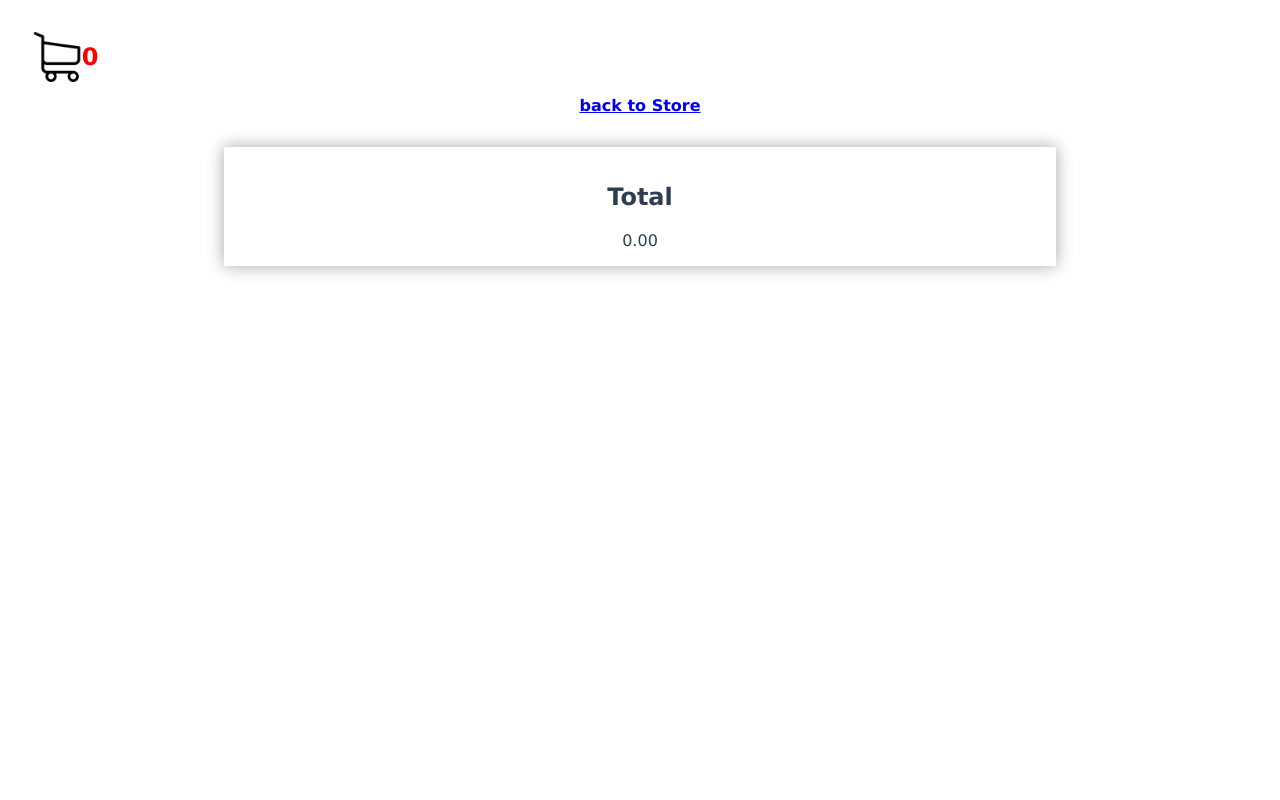
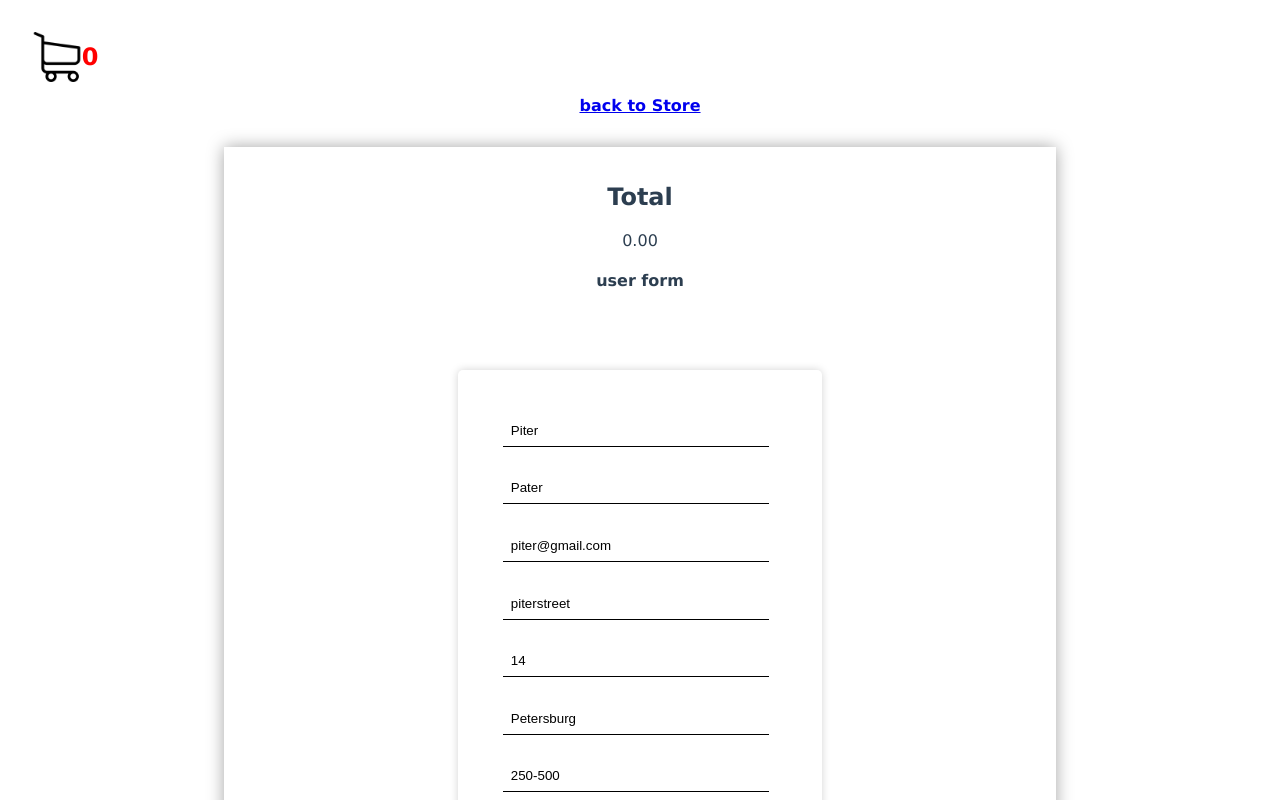
Before and after one commit to AlenJakob/phone-store, a Vue app: page /shopingCart in a window 1280 px wide. Shown: the top 800 px of the page. Built offline with nearby package versions, Linux system fonts and the light colour scheme.

Commit message:
add user form to confirm order

```diff
--- a/src/components/CartList.vue
+++ b/src/components/CartList.vue
@@ -11,11 +11,18 @@
     </ul>
     <h2>Total</h2>
     <div>{{totalVal.toFixed(2)}}</div>
+    <div>
+      <UserForm />
+    </div>
   </div>
 </template>
 
 <script>
+import UserForm from "./UserForm";
 export default {
+  components: {
+    UserForm
+  },
   data() {
     return {};
   },
--- a/src/components/Products.vue
+++ b/src/components/Products.vue
@@ -37,7 +37,8 @@ export default {
       show: false,
       colorId: 1000,
       sizeId: 1100,
-      productId: 1
+      productId: 1,
+      msgSuccess: 1000
     };
   },
   methods: {
@@ -46,7 +47,7 @@ export default {
     },
     successMsg() {
       this.show = true;
-      setTimeout(this.clearMsg, 1000);
+      setTimeout(this.clearMsg, this.msgSuccess);
     },
     pickColor(event) {
       this.colorId = event.target.value;
--- /dev/null
+++ b/src/components/UserForm.vue
@@ -0,0 +1,103 @@
+<template>
+  <div class="form_container">
+    <h4>user form</h4>
+    <form class="form_user">
+      <input type="text" placeholder="name" v-model="name" />
+
+      <input type="text" placeholder="surname" v-model="surname" />
+
+      <input type="email" required placeholder="email" v-model="email" />
+
+      <input type="text" placeholder="street" v-model="address.street" />
+
+      <input type="number" placeholder="house number" v-model="address.houseNumber" />
+
+      <input type="text" placeholder="city" v-model="address.city" />
+
+      <input type="text" placeholder="postcode" v-model="address.postCode" />
+      <!-- <button class="form_submit" @click.prevent="ConfirmOrder">confirm</button> -->
+      <input type="submit" @click.prevent="ConfirmOrder" />
+    </form>
+    <ul>
+      <!-- <li v-for="item in address" :key="item.id">{{item}}</li> -->
+    </ul>
+  </div>
+</template>
+
+<script>
+export default {
+  data() {
+    return {
+      name: "Piter",
+      surname: "Pater",
+      email: "piter@gmail.com",
+      address: {
+        street: "piterstreet",
+        houseNumber: "14",
+        city: "Petersburg",
+        postCode: "250-500"
+      }
+    };
+  },
+  methods: {
+    ConfirmOrder() {
+      console.log("The order have been Received");
+      const user = {
+        name: this.name,
+        surname: this.surname,
+        email: this.email,
+        address: {
+          street: this.address.street,
+          houseNumber: this.address.houseNumber,
+          city: this.address.city,
+          postCode: this.address.postCode
+        }
+      };
+      user.product = this.$store.state.productCart[0][0];
+      console.log(user);
+    }
+  },
+  mounted() {
+    // console.log(this.$store.state.productCart);
+  }
+};
+</script>
+
+<style>
+.form_user {
+  padding: 2rem;
+  border-radius: 5px;
+  margin: 5rem auto;
+  box-shadow: 0 0 0.5rem lightgrey;
+  max-width: 300px;
+  width: 100%;
+  display: flex;
+  flex-direction: column;
+}
+.form_user input {
+  margin: 0.8rem;
+  padding: 0.5rem;
+  width: 100%;
+  max-width: 250px;
+  border: none;
+  border-bottom: 1px solid #000;
+  transition: 0.5s;
+  cursor: pointer;
+}
+.form_user input:last-child {
+  cursor: pointer;
+  border: none;
+  border: 1px solid darkgray;
+}
+.form_user input:hover:last-child {
+  background: lightgrey;
+}
+.form_user input:focus {
+  outline: none;
+  border-bottom: 1px solid red;
+}
+.form_user input:hover {
+  outline: none;
+  background: rgba(15, 197, 24, 0.2);
+}
+</style>
```
Also changed, not shown: src/components/Address.vue (added, +18 -0 lines), src/components/HelloWorld.vue (deleted, +0 -28 lines), src/store/user.js (added, +11 -0 lines), 1 other file (tests, documents, lock files or other folders).
